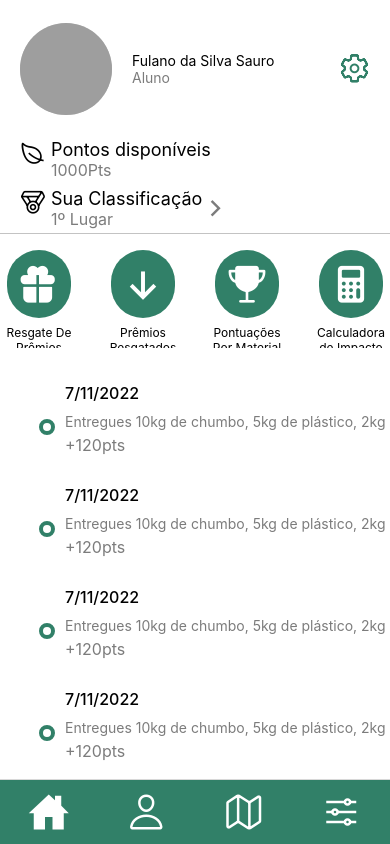
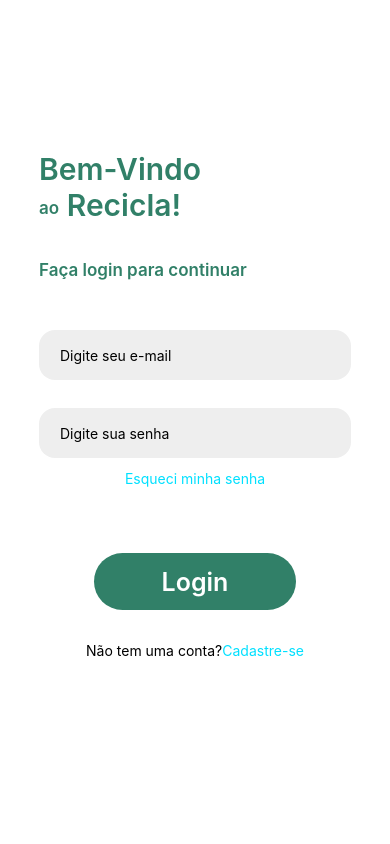
Before and after one commit to CoordLabdess/recicla-cabrobo-frontend, a React Native app: screen /RootInicio in a window 390 px wide. Built offline with nearby package versions, Linux system fonts and the light colour scheme; grey boxes are pictures that could not be loaded.

Commit message:
Sistema de login simples

```diff
--- a/App.tsx
+++ b/App.tsx
@@ -3,15 +3,25 @@ import { StyleSheet, Text, View } from 'react-native'
 import { NavigationContainer } from '@react-navigation/native'
 import { SafeAreaProvider, SafeAreaView } from 'react-native-safe-area-context'
 import { RootBottomTabNavigator } from './src/routers/RootBottomTabNavigator'
+import { useState } from 'react'
+import { PublicRouter } from './src/routers/public/PublicRouter'
 
 export default function App() {
+	const [isLogged, setIsLogged] = useState(false)
 	return (
 		<SafeAreaProvider>
 			<View style={{ flex: 1, backgroundColor: '#fff' }}>
-				<NavigationContainer>
-					<StatusBar style='dark' backgroundColor='#fff' />
-					<RootBottomTabNavigator />
-				</NavigationContainer>
+				{isLogged ? (
+					<NavigationContainer>
+						<StatusBar style='dark' backgroundColor='#fff' />
+						<RootBottomTabNavigator />
+					</NavigationContainer>
+				) : (
+					<NavigationContainer>
+						<StatusBar style='dark' backgroundColor='#fff' />
+						<PublicRouter isLogged={isLogged} setIsLogged={setIsLogged} />
+					</NavigationContainer>
+				)}
 			</View>
 		</SafeAreaProvider>
 	)
--- a/src/components/home/ProfileHeader.tsx
+++ b/src/components/home/ProfileHeader.tsx
@@ -1,4 +1,4 @@
-import { View, Text, StyleSheet, Image } from 'react-native'
+import { View, Text, StyleSheet, Image, Pressable } from 'react-native'
 import { Ionicons } from '@expo/vector-icons'
 import { COLORS } from '../../constants/colors'
 
@@ -25,9 +25,14 @@ export function ProfileHeader(props: ProfileHeaderProps) {
 						<Text style={styles.tag}>Aluno</Text>
 					</View>
 				</View>
-				<View>
-					<Ionicons name='settings-outline' color={COLORS.primary500} size={31} />
-				</View>
+				<Pressable>
+					<Ionicons
+						name='exit-outline'
+						color={COLORS.primary500}
+						size={36}
+						onPress={() => console.log('exit')}
+					/>
+				</Pressable>
 			</View>
 			{props.children ? props.children : <></>}
 		</View>
--- /dev/null
+++ b/src/components/ui/Buttons.tsx
@@ -0,0 +1,53 @@
+import { Pressable, Text, View, TextStyle, ViewStyle, StyleSheet } from 'react-native'
+import { COLORS } from '../../constants/colors'
+
+interface ButtonProps {
+	title: string
+	style?: ViewStyle
+	textStyle?: TextStyle
+	onPress: () => void
+}
+
+export function CustomButton(props: ButtonProps) {
+	return (
+		<Pressable style={props.style} onPress={props.onPress}>
+			<Text style={props.textStyle}>{props.title}</Text>
+		</Pressable>
+	)
+}
+
+export function PrimaryButton(props: ButtonProps) {
+	return (
+		<View style={primaryButtonStyles.outterContainer}>
+			<Pressable
+				android_ripple={{ color: '#ccc' }}
+				style={[primaryButtonStyles.buttonContainer, props.style]}
+				onPress={props.onPress}
+			>
+				<Text style={[primaryButtonStyles.text, props.textStyle]}>{props.title}</Text>
+			</Pressable>
+		</View>
+	)
+}
+
+const primaryButtonStyles = StyleSheet.create({
+	outterContainer: {
+		borderRadius: 50,
+		overflow: 'hidden',
+	},
+	buttonContainer: {
+		backgroundColor: COLORS.primary500,
+		paddingVertical: 5,
+		paddingHorizontal: 10,
+		height: 57,
+		width: 254,
+		alignItems: 'center',
+		justifyContent: 'center',
+		borderRadius: 50,
+	},
+	text: {
+		color: COLORS.secondary100,
+		fontSize: 25,
+		fontWeight: '600',
+	},
+})
--- /dev/null
+++ b/src/components/ui/TextInputs.tsx
@@ -0,0 +1,31 @@
+import { View, TextInput, StyleSheet, ViewStyle } from 'react-native'
+
+interface TextInputProps {
+	placeholder?: string
+	value?: string
+	setValue?: Function
+	style?: ViewStyle
+}
+
+export function PrimaryTextInput(props: TextInputProps) {
+	function changeInputValue(text: string) {
+		props.setValue && props.setValue(text)
+	}
+
+	return (
+		<TextInput
+			style={[primaryTextInputStyle.input, props.style]}
+			placeholder={props.placeholder}
+			value={props.value}
+			onChangeText={changeInputValue}
+		/>
+	)
+}
+
+const primaryTextInputStyle = StyleSheet.create({
+	input: {
+		backgroundColor: '#EEEEEE',
+		borderRadius: 16,
+		paddingHorizontal: 21,
+	},
+})
--- /dev/null
+++ b/src/routers/public/PublicRouter.tsx
@@ -0,0 +1,25 @@
+import { createNativeStackNavigator } from '@react-navigation/native-stack'
+import { AnyScreen, LoginScreen } from '../../screens'
+
+const Stack = createNativeStackNavigator()
+
+interface PublicRouterProps {
+	isLogged: boolean
+	setIsLogged: React.Dispatch<React.SetStateAction<boolean>>
+}
+
+export function PublicRouter(props: PublicRouterProps) {
+	function LoginPage() {
+		return <LoginScreen isLogged={props.isLogged} setIsLogged={props.setIsLogged} />
+	}
+	return (
+		<Stack.Navigator
+			screenOptions={{
+				headerShown: false,
+			}}
+		>
+			<Stack.Screen name='Login' component={LoginPage} />
+			<Stack.Screen name='Register' component={AnyScreen} />
+		</Stack.Navigator>
+	)
+}
--- a/src/screens/index.ts
+++ b/src/screens/index.ts
@@ -1,3 +1,4 @@
 export { OptionsScreen } from './OptionsScreen'
 export { HomeScreen } from './home/HomeScreen'
 export { AnyScreen } from './AnyScreen'
+export { LoginScreen } from './public/LoginScreen'
--- /dev/null
+++ b/src/screens/public/LoginScreen.tsx
@@ -0,0 +1,110 @@
+import { useLinkProps } from '@react-navigation/native'
+import { View, Text, Button, StyleSheet, ScrollView } from 'react-native'
+import { SafeAreaView } from 'react-native-safe-area-context'
+import { CustomButton, PrimaryButton } from '../../components/ui/Buttons'
+import { COLORS } from '../../constants/colors'
+import { PrimaryTextInput } from '../../components/ui/TextInputs'
+
+interface LoginScreenProps {
+	isLogged: boolean
+	setIsLogged: React.Dispatch<React.SetStateAction<boolean>>
+}
+
+export function LoginScreen(props: LoginScreenProps) {
+	function login() {
+		props.setIsLogged(true)
+	}
+	return (
+		<SafeAreaView style={styles.root}>
+			<View>
+				<ScrollView style={{ flexGrow: 1 }}>
+					<View
+						style={{
+							width: '80%',
+							alignItems: 'center',
+							alignSelf: 'center',
+						}}
+					>
+						<View style={{ width: '100%', marginBottom: 37 }}>
+							<Text style={styles.title}>Bem-Vindo</Text>
+							<View style={{ flexDirection: 'row', alignItems: 'flex-end' }}>
+								<Text style={[styles.title, { fontSize: 17, lineHeight: 30 }]}>ao</Text>
+								<Text style={styles.title}> Recicla!</Text>
+							</View>
+						</View>
+						<View style={{ width: '100%', marginBottom: 50 }}>
+							<Text style={[styles.title, { fontSize: 17 }]}>Faça login para continuar</Text>
+						</View>
+
+						<PrimaryTextInput
+							placeholder='Digite seu e-mail'
+							style={{ width: '100%', height: 50, marginBottom: 28 }}
+						/>
+
+						<PrimaryTextInput
+							placeholder='Digite sua senha'
+							style={{ width: '100%', height: 50, marginBottom: 12 }}
+						/>
+
+						<CustomButton
+							style={{ marginBottom: 66 }}
+							title='Esqueci minha senha'
+							onPress={() => console.log('oi')}
+							textStyle={{ color: '#00E0FF' }}
+						/>
+
+						<CustomButton
+							title='Login'
+							onPress={login}
+							style={{
+								marginBottom: 32,
+								backgroundColor: COLORS.primary500,
+								height: 57,
+								width: '65%',
+								borderRadius: 50,
+								alignItems: 'center',
+								justifyContent: 'center',
+							}}
+							textStyle={{
+								color: '#fff',
+								fontWeight: '600',
+								fontSize: 25,
+							}}
+						/>
+
+						<View style={[styles.registerContainer, { marginBottom: 34 }]}>
+							<Text>Não tem uma conta?</Text>
+							<CustomButton
+								title='Cadastre-se'
+								onPress={() => console.log('oi')}
+								textStyle={{ color: '#00E0FF' }}
+							/>
+						</View>
+					</View>
+				</ScrollView>
+			</View>
+		</SafeAreaView>
+	)
+}
+
+const styles = StyleSheet.create({
+	root: {
+		flex: 1,
+		justifyContent: 'center',
+		backgroundColor: '#fff',
+	},
+	container: {
+		flex: 1,
+		alignItems: 'center',
+	},
+	registerContainer: {
+		flexDirection: 'row',
+		alignItems: 'center',
+		justifyContent: 'center',
+	},
+	title: {
+		fontSize: 30,
+		color: COLORS.primary500,
+		fontWeight: '600',
+	},
+})
```
Also changed, not shown: store/context/loginStatus.tsx (added, +27 -0 lines).
